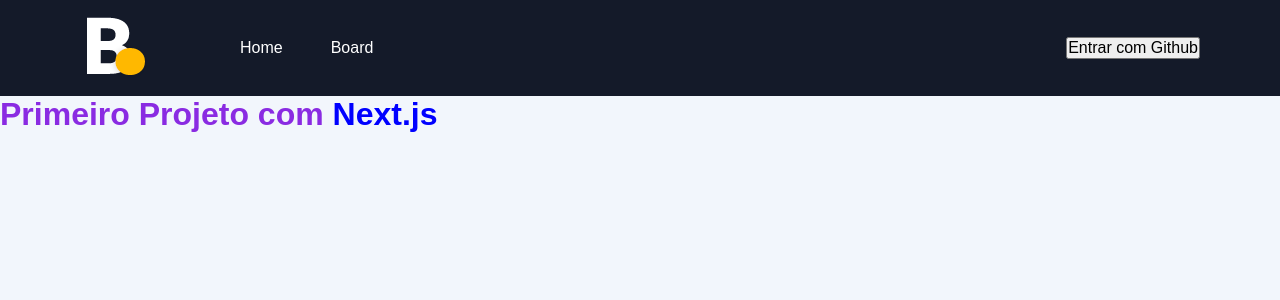
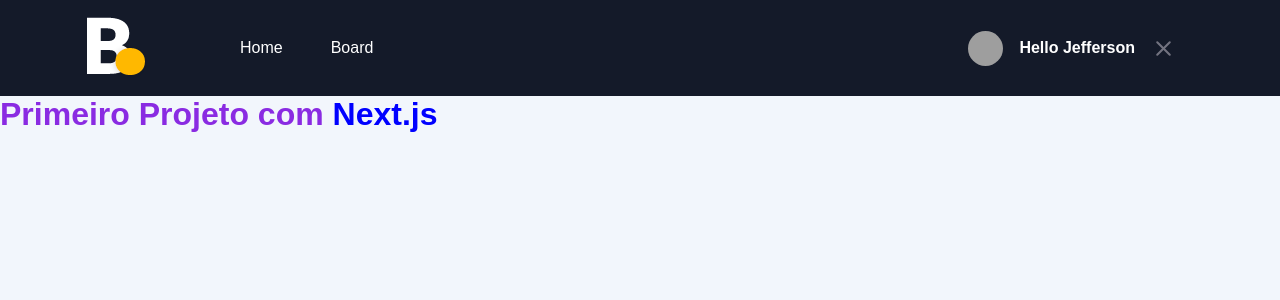
Before and after one commit to jefferson206/tasks-board, a Next.js app: page / in a window 1280 px wide. Shown: the top 300 px of the page. Built offline with nearby package versions, Linux system fonts and the light colour scheme; grey boxes are pictures that could not be loaded.

Commit message:
login: Implemented the Sign In button component

```diff
--- a/src/components/Header/index.tsx
+++ b/src/components/Header/index.tsx
@@ -1,5 +1,6 @@
 import Link from "next/link";
 import styles from "./style.module.scss";
+import { SignInButton } from "../SignInButton";
 
 export function Header() {
     return (
@@ -13,9 +14,7 @@
                     <Link href="/board">Board</Link>
                 </nav>
 
-                <button>
-                    Entrar com Github
-                </button>
+                <SignInButton />
             </div>
 
         </header>
--- /dev/null
+++ b/src/components/SignInButton/index.tsx
@@ -0,0 +1,29 @@
+import { FaGithub } from "react-icons/fa";
+import styles from "./style.module.scss";
+import { FiX } from "react-icons/fi";
+
+export function SignInButton() {
+
+    const session = true;
+
+    return session ? (
+        <button
+            type="button"
+            className={styles.signInButton}
+            onClick={() => {}}
+        >
+            <img src="https://sujeitoprogramador.com/steve.png" alt="Foto do usuario"/>
+            Hello Jefferson
+            <FiX color="#737380" className={styles.closeIcon}/>
+        </button>
+    ) : (
+        <button
+            type="button"
+            className={styles.signInButton}
+            onClick={() => {}}
+        >
+            <FaGithub color="#ffb800"/>
+            Sign in with Github
+        </button>
+    )
+}
--- /dev/null
+++ b/src/components/SignInButton/style.module.scss
@@ -0,0 +1,37 @@
+.signInButton {
+    height: 2.5rem;
+    border-radius: 3rem;
+    background: transparent;
+    border: 0;
+    display: flex;
+    align-items: center;
+    justify-content: center;
+    padding: 0 1.5rem;
+    color: #fff;
+    font-weight: bold;
+    transition: filter 0.2s;
+
+    svg {
+        width: 25px;
+        height: 25px;
+    }
+
+    img {
+        width: 35px;
+        height: 35px;
+        border-radius: 50%;
+        margin-right: 1rem;
+    }
+
+    &:hover {
+        filter: brightness(0.9);
+    }
+
+    svg:first-child {
+        margin-right: 1rem;
+    }
+
+    svg.closeIcon {
+        margin-left: 1rem;
+    }
+}
```
